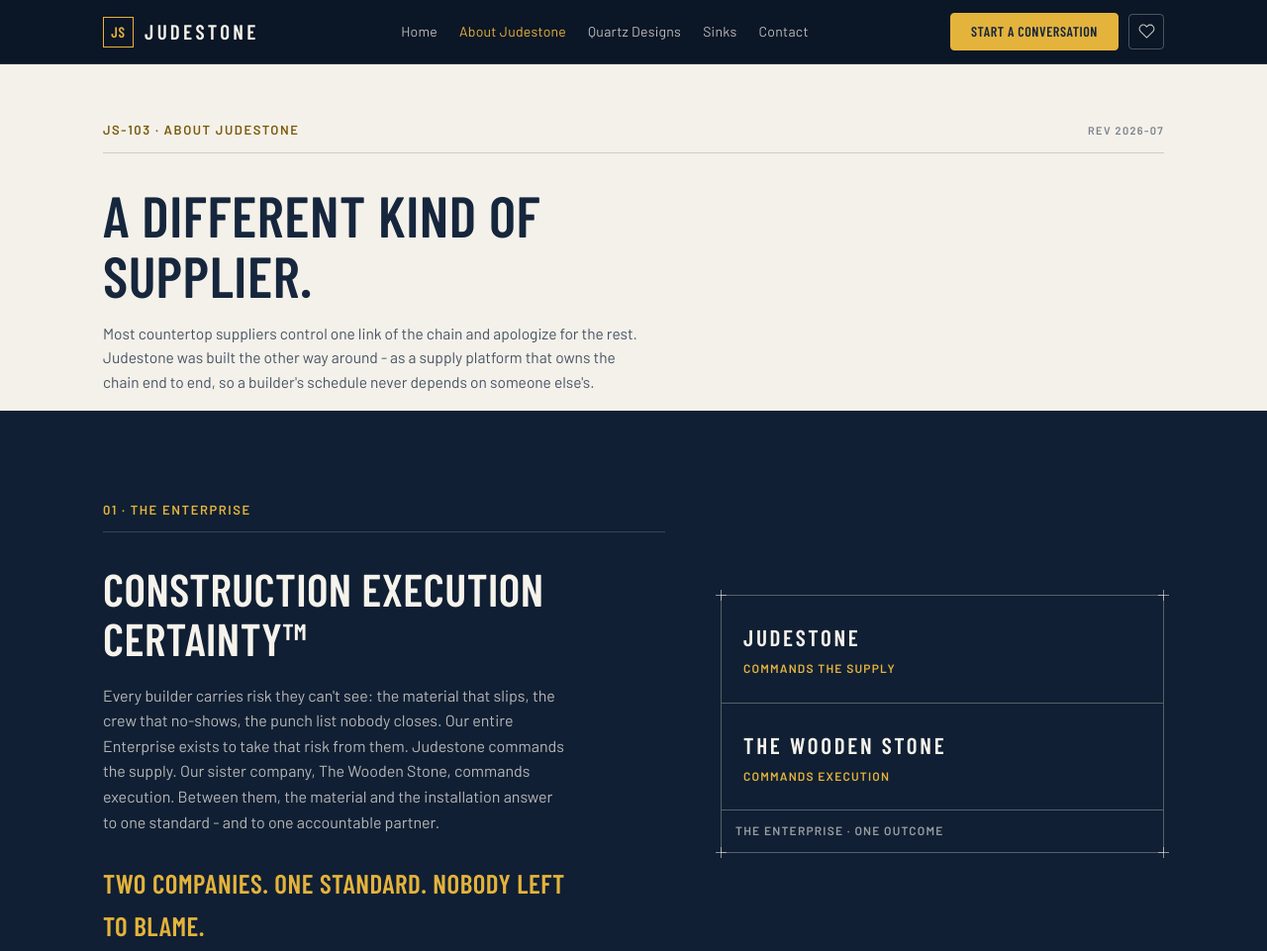
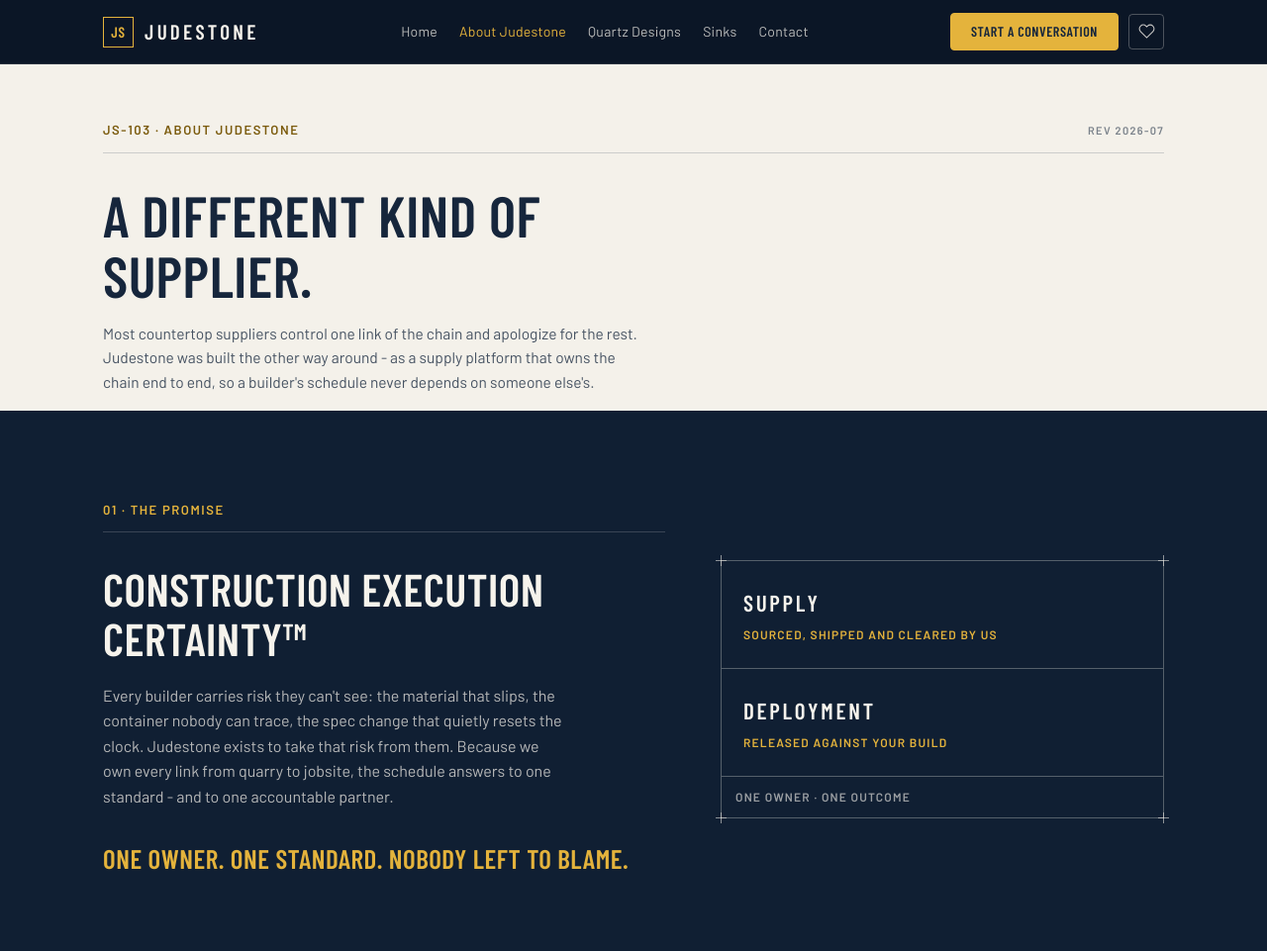
Before and after one commit to Code-Juan/judestoneusa, a website: page src/pages/about/index.html in a window 1280 px wide. Shown: the top 961 px of the page at 99% size. Drawn offline with nearby package versions, Linux system fonts and the light colour scheme.

Commit message:
Remove all sister-company and parent-org references and switch enquiry to inquiry - Certainty section reframed as Judestone's own promise with a supply and deployment diagram, footer org line dropped sitewide

```diff
--- a/src/assets/style.css
+++ b/src/assets/style.css
@@ -743,7 +743,7 @@ nav a.active {
     color: color-mix(in srgb, var(--js-ink) 60%, transparent);
 }
 
-/* Enterprise / certainty figure */
+/* Certainty figure */
 .js-cert-inner {
     display: flex;
     flex-wrap: wrap;
--- a/src/pages/about/index.html
+++ b/src/pages/about/index.html
@@ -72,32 +72,31 @@
             </div>
         </section>
 
-        <!-- 01: the Enterprise -->
+        <!-- 01: the promise -->
         <section class="js-band-navy">
             <div class="js-wrap js-cert-inner">
                 <div class="js-cert-copy">
-                    <span class="js-seclabel">01 &middot; The Enterprise</span>
+                    <span class="js-seclabel">01 &middot; The promise</span>
                     <div class="js-seclabel-rule"></div>
                     <h2 class="js-h2">Construction Execution Certainty&trade;</h2>
                     <p class="js-cert-sub">Every builder carries risk they can't see: the material that slips, the
-                        crew that no-shows, the punch list nobody closes. Our entire Enterprise exists to take that
-                        risk from them. Judestone commands the supply. Our sister company, The Wooden Stone,
-                        commands execution. Between them, the material and the installation answer to one
-                        standard - and to one accountable partner.</p>
-                    <p class="js-cert-quote">Two companies. One standard. Nobody left to blame.</p>
+                        container nobody can trace, the spec change that quietly resets the clock. Judestone exists
+                        to take that risk from them. Because we own every link from quarry to jobsite, the schedule
+                        answers to one standard - and to one accountable partner.</p>
+                    <p class="js-cert-quote">One owner. One standard. Nobody left to blame.</p>
                 </div>
                 <figure class="js-bp js-bp-dark js-cert-fig">
                     <i class="corner tl"></i><i class="corner tr"></i><i class="corner bl"></i><i
                         class="corner br"></i>
                     <div class="js-cert-cell">
-                        <strong>Judestone</strong>
-                        <span>Commands the supply</span>
+                        <strong>Supply</strong>
+                        <span>Sourced, shipped and cleared by us</span>
                     </div>
                     <div class="js-cert-cell">
-                        <strong>The Wooden Stone</strong>
-                        <span>Commands execution</span>
+                        <strong>Deployment</strong>
+                        <span>Released against your build</span>
                     </div>
-                    <figcaption>The Enterprise &middot; One outcome</figcaption>
+                    <figcaption>One owner &middot; One outcome</figcaption>
                 </figure>
             </div>
         </section>
@@ -173,7 +172,6 @@
                         <span class="js-wordmark">JUDESTONE</span>
                     </div>
                     <p class="js-foot-tag">The multifamily countertop solutions platform.</p>
-                    <p class="js-foot-ent">A company of The Enterprise &middot; Judestone + The Wooden Stone</p>
                 </div>
                 <div class="js-foot-col">
                     <h3>Our company</h3>
```
Also changed, not shown: backend/routes/contact.js (+3 -5 lines), src/pages/compare/index.html (+0 -1 lines), src/pages/contact/index.html (+0 -1 lines), src/pages/index.html (+8 -9 lines), src/pages/product/index.html (+0 -1 lines), src/pages/quartz-designs/index.html (+0 -1 lines), src/pages/sinks/index.html (+0 -1 lines).
